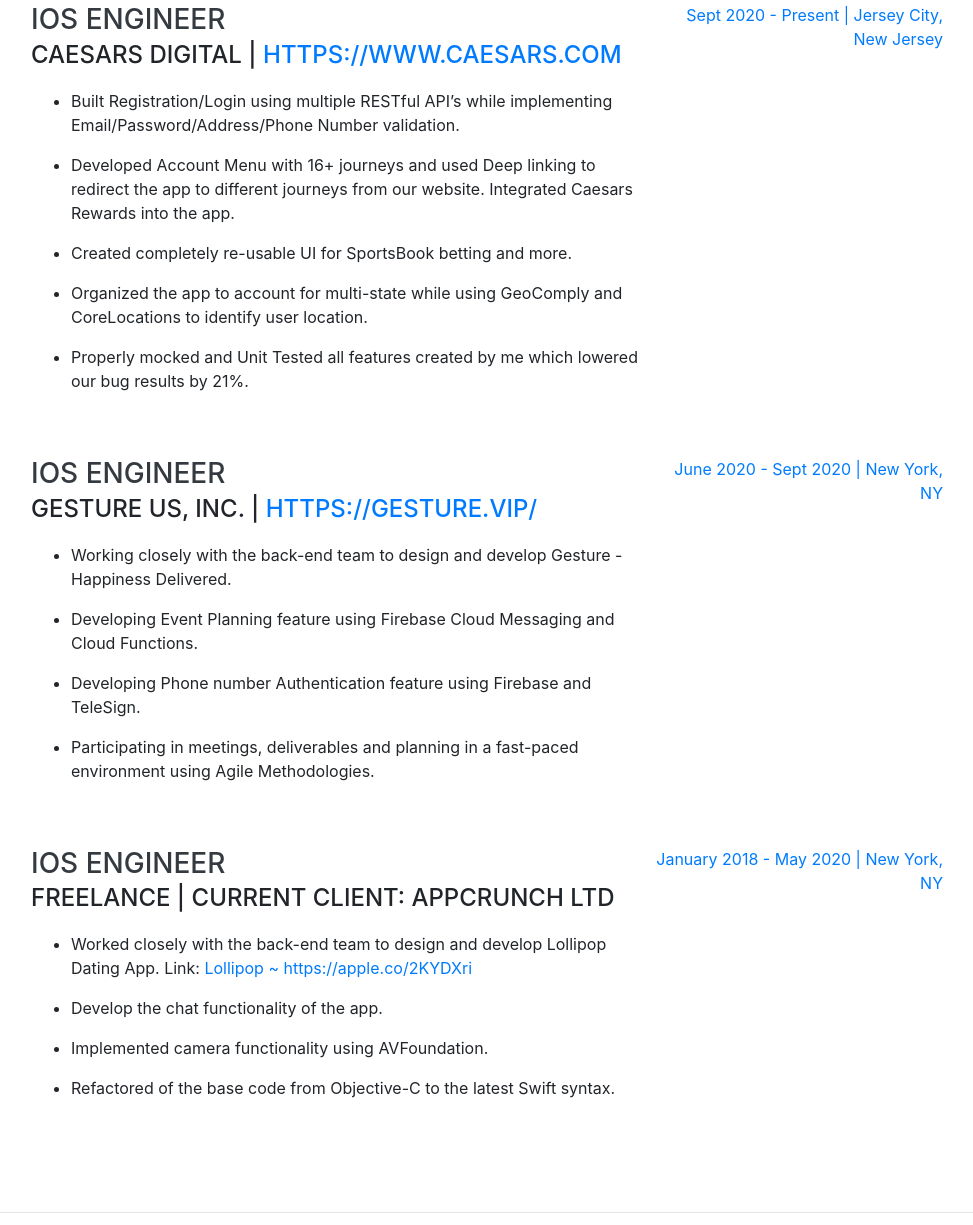
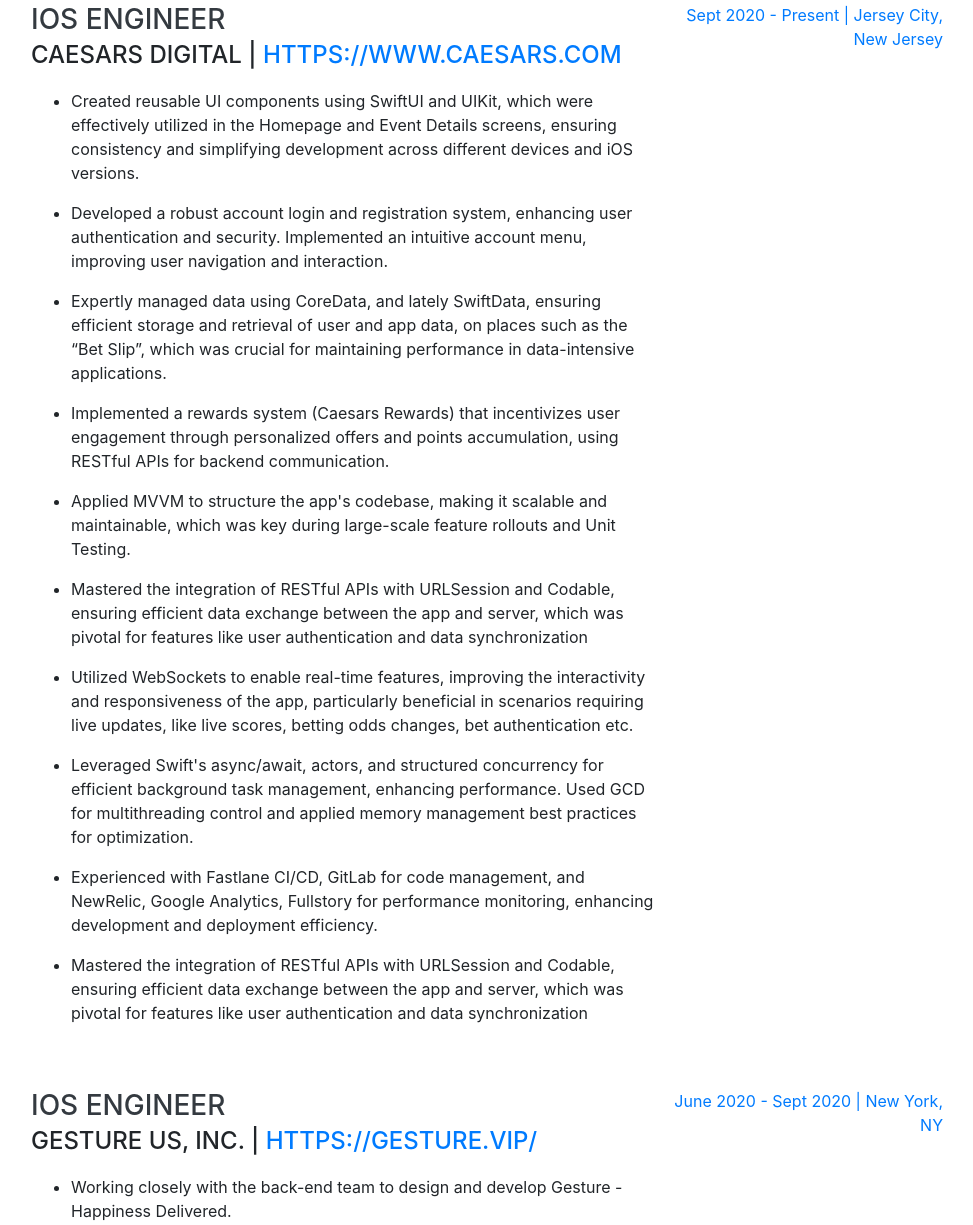
Before and after one commit to SerxhioGugo/serxhiogugo.github.io, a website with bundled scripts: page index.html in a window 1280 px wide. Shown: the part 932-2157 px from the top of the page, without its empty margins (289-1262 px from the left). Built offline with nearby package versions, Linux system fonts and the light colour scheme; a web font is replaced by a local one.

Commit message:
2025 updates

```diff
--- a/index.html
+++ b/index.html
@@ -69,10 +69,7 @@
         <div class="subheading mb-5">
           <a href="mailto:gugoserxhio@gmail.com">gugoserxhio@gmail.com</a>
         </div>
-        <p class="lead mb-5">My name is Serxhio Gugo and I’m a highly
-          motivated engineer with 6+ years of experience programming in Swift. I am fascinated by how mobile devices and
-          applications influence our daily lives. I have always had a passion for iOS Development or technology in
-          general. I have a good eye for design, seeking to combine innovation and technology to build quality products.
+        <p class="lead mb-5">iOS Engineer with over 6+ years in Swift, specializing in user-friendly app development. Passionate about the impact of mobile tech on daily life, I focus on creating reliable, high-quality, and well-tested iOS applications. Eager to enhance mobile experiences with my skills.
         </p>
         <div class="social-icons">
           <a href="https://www.linkedin.com/in/serxhio-gugo/" target="_blank">
@@ -84,7 +81,7 @@
           <a href="https://twitter.com/SerxhioGugo" target="_blank">
             <i class="fab fa-twitter"></i>
           </a>
-          <a href="img/Serxhio Gugo Resume 2024.docx.pdf" target="_blank">
+          <a href="img/Serxhio Gugo - iOS Engineer 2025.docx.pdf" target="_blank">
             <img src="/img/CV.png" alt="">
           </a>
         </div>
@@ -105,23 +102,38 @@
             </div>
             <ul>
               <li>
-                <p>Built Registration/Login using multiple RESTful API’s while implementing Email/Password/Address/Phone
-                  Number validation.</p>
+                <p>Created reusable UI components using SwiftUI and UIKit, which were effectively utilized in the Homepage and Event Details screens, ensuring consistency and simplifying development across different devices and iOS versions.</p>
               </li>
               <li>
-                <p>Developed Account Menu with 16+ journeys and used Deep linking to redirect the app to different
-                  journeys from our website. Integrated Caesars Rewards into the app.</p>
+                <p>Developed a robust account login and registration system, enhancing user authentication and security. Implemented an intuitive account menu, improving user navigation and interaction.</p>
               </li>
               <li>
-                <p>Created completely re-usable UI for SportsBook betting and more.
+                <p>Expertly managed data using CoreData, and lately SwiftData, ensuring efficient storage and retrieval of user and app data, on places such as the “Bet Slip”,  which was crucial for maintaining performance in data-intensive applications.</p>
+              </li>
+              <li>
+                <p>Implemented a rewards system (Caesars Rewards) that incentivizes user engagement through personalized offers and points accumulation, using RESTful APIs for backend communication.</p>
+              </li>
+              <li>
+                <p>Applied MVVM to structure the app's codebase, making it scalable and maintainable, which was key during large-scale feature rollouts and Unit Testing.
                 </p>
               </li>
               <li>
-                <p>Organized the app to account for multi-state while using GeoComply and CoreLocations to identify user
-                  location.</p>
+                <p>Mastered the integration of RESTful APIs with URLSession and Codable, ensuring efficient data exchange between the app and server, which was pivotal for features like user authentication and data synchronization</p>
               </li>
               <li>
-                <p>Properly mocked and Unit Tested all features created by me which lowered our bug results by 21%.</p>
+                <p>Utilized WebSockets to enable real-time features, improving the interactivity and responsiveness of the app, particularly beneficial in scenarios requiring live updates, like live scores, betting odds changes, bet authentication etc.
+                </p>
+              </li>
+              <li>
+                <p>Leveraged Swift's async/await, actors, and structured concurrency for efficient background task management, enhancing performance. Used GCD for multithreading control and applied memory management best practices for optimization.
+                </p>
+              </li>
+              <li>
+                <p>Experienced with Fastlane CI/CD, GitLab for code management, and NewRelic, Google Analytics, Fullstory for performance monitoring, enhancing development and deployment efficiency.
+                </p>
+              </li>
+              <li>
+                <p>Mastered the integration of RESTful APIs with URLSession and Codable, ensuring efficient data exchange between the app and server, which was pivotal for features like user authentication and data synchronization</p>
               </li>
             </ul>
           </div>
```
Also changed, not shown: 3 other files.
